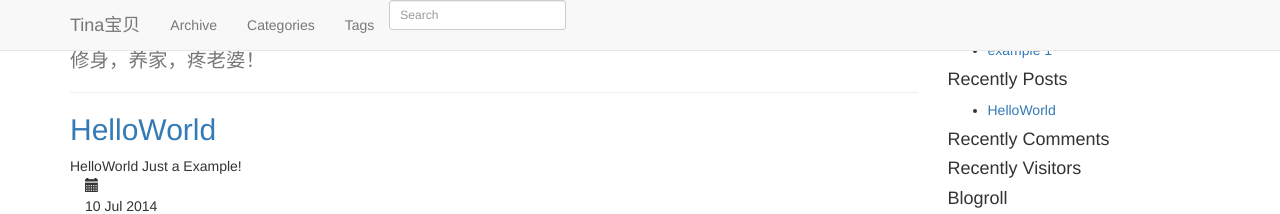
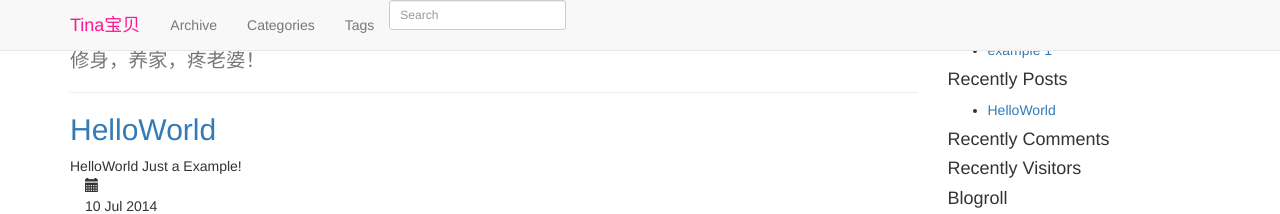
Before and after one commit to lshain/lshain_blog_backup, a Jekyll site: the page built from index.html, in a window 1280 px wide. Shown: the top 214 px of the page. Built offline with Jekyll 4.4.1, drawn with Linux system fonts in a browser that asks for light colours; nearby versions of some CDN libraries; Markdown is read by kramdown in place of the engine named in the settings; the list of posts is cut into pages by our own code; comment, search, counter and statistics services are not loaded.

Commit message:
update HOME title color

```diff
--- a/_includes/themes/havee/default.html
+++ b/_includes/themes/havee/default.html
@@ -49,7 +49,7 @@
           <span class="icon-bar"></span>
           <span class="icon-bar"></span>
         </button>
-        <a class="navbar-brand" href="{{ HOME_PATH }}" title="{{ site.title }}">{{ site.title }}</a>
+		<a class="navbar-brand" href="{{ HOME_PATH }}" title="{{ site.title }}"><font color="#FF1493">{{ site.title }}</font></a>
       </div>
 
       <!-- Collect the nav links, forms, and other content for toggling -->
```
